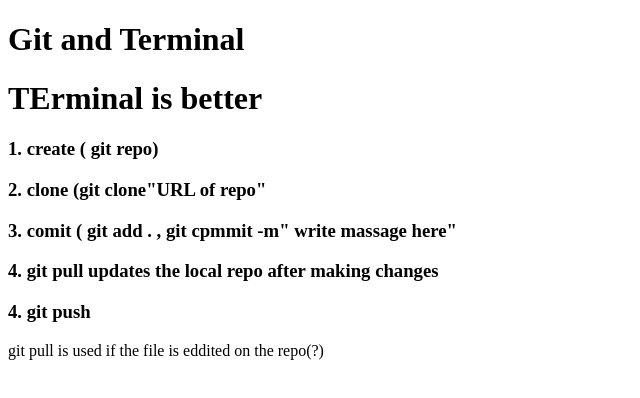
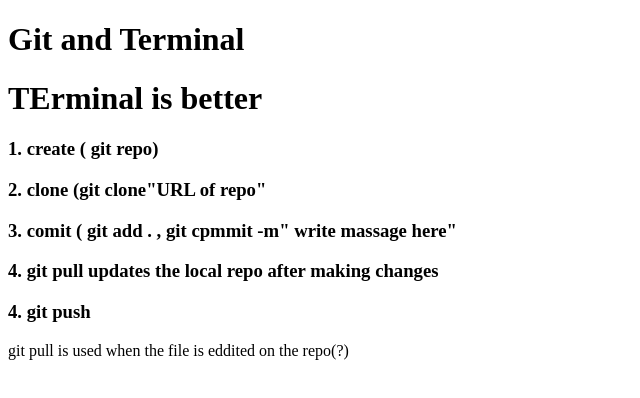
Before and after one commit to Shashe27/New-Apple, a plain HTML site: page index.html in a window 1280 px wide. Shown: the full height of the page, 0-640 px from the left. Drawn offline with Linux system fonts and the light colour scheme.

Commit message:
updated 1

```diff
--- a/index.html
+++ b/index.html
@@ -14,6 +14,6 @@
     <h3>3. comit ( git add . , git cpmmit -m" write massage here"</h3>
     <h3>4. git pull updates the local repo after making changes</h3>
     <h3>4. git push</h3>
-    git pull is used if the file is eddited on the repo(?)
+    git pull is used when the file is eddited on the repo(?)
 </body>
 </html>
```
